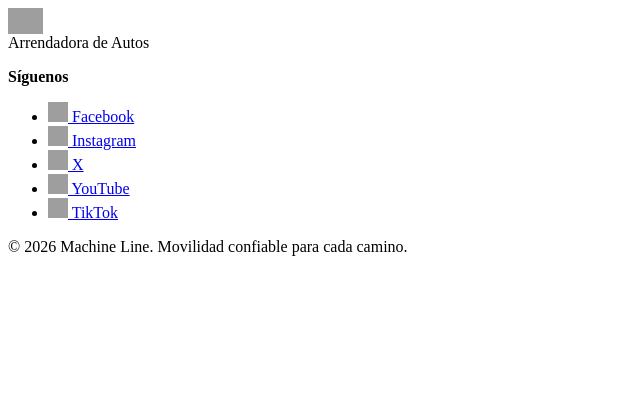
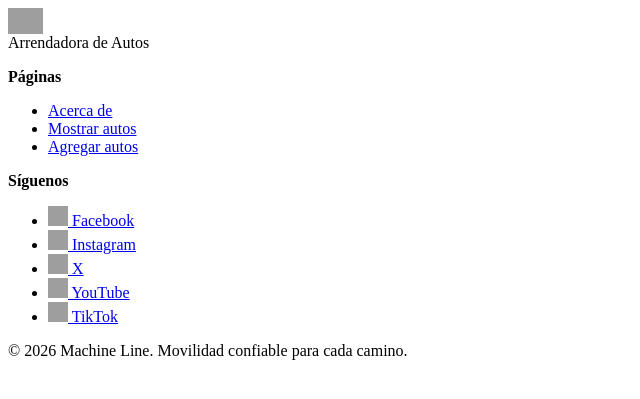
Before and after one commit to aaron-rm/ProyectoSemestralWEB, a PHP site: page /footer.php in a window 1280 px wide. Shown: the top 399 px of the page, without its empty margins (0-640 px from the left). Run offline with PHP 8.4, Linux system fonts and the light colour scheme; data that the repository does not hold is empty; grey boxes are pictures that could not be loaded.

Commit message:
Vista: enlaces a las páginas en el footer

```diff
--- a/Vista/css/estilos.css
+++ b/Vista/css/estilos.css
@@ -769,7 +769,7 @@ a {
 .footer-contenido {
     display: flex;
     flex-wrap: wrap;
-    align-items: center;
+    align-items: flex-start;
     justify-content: space-between;
     gap: 8px 16px;
 }
--- a/Vista/layouts/footer.php
+++ b/Vista/layouts/footer.php
@@ -3,6 +3,14 @@
     <footer class="site-footer">
         <div class="contenedor footer-contenido">
             <p class="footer-marca"><img src="<?= $rutaVista ?>img/logo-blanco.png" alt="Machine Line" height="26"><br>Arrendadora de Autos</p>
+            <nav class="footer-redes footer-paginas" aria-label="Páginas del sitio">
+                <strong>Páginas</strong>
+                <ul>
+                    <li><a href="index.php?accion=acerca">Acerca de</a></li>
+                    <li><a href="index.php?accion=listar">Mostrar autos</a></li>
+                    <li><a href="index.php?accion=agregar">Agregar autos</a></li>
+                </ul>
+            </nav>
             <nav class="footer-redes" aria-label="Redes sociales">
                 <strong>Síguenos</strong>
                 <ul>
```
